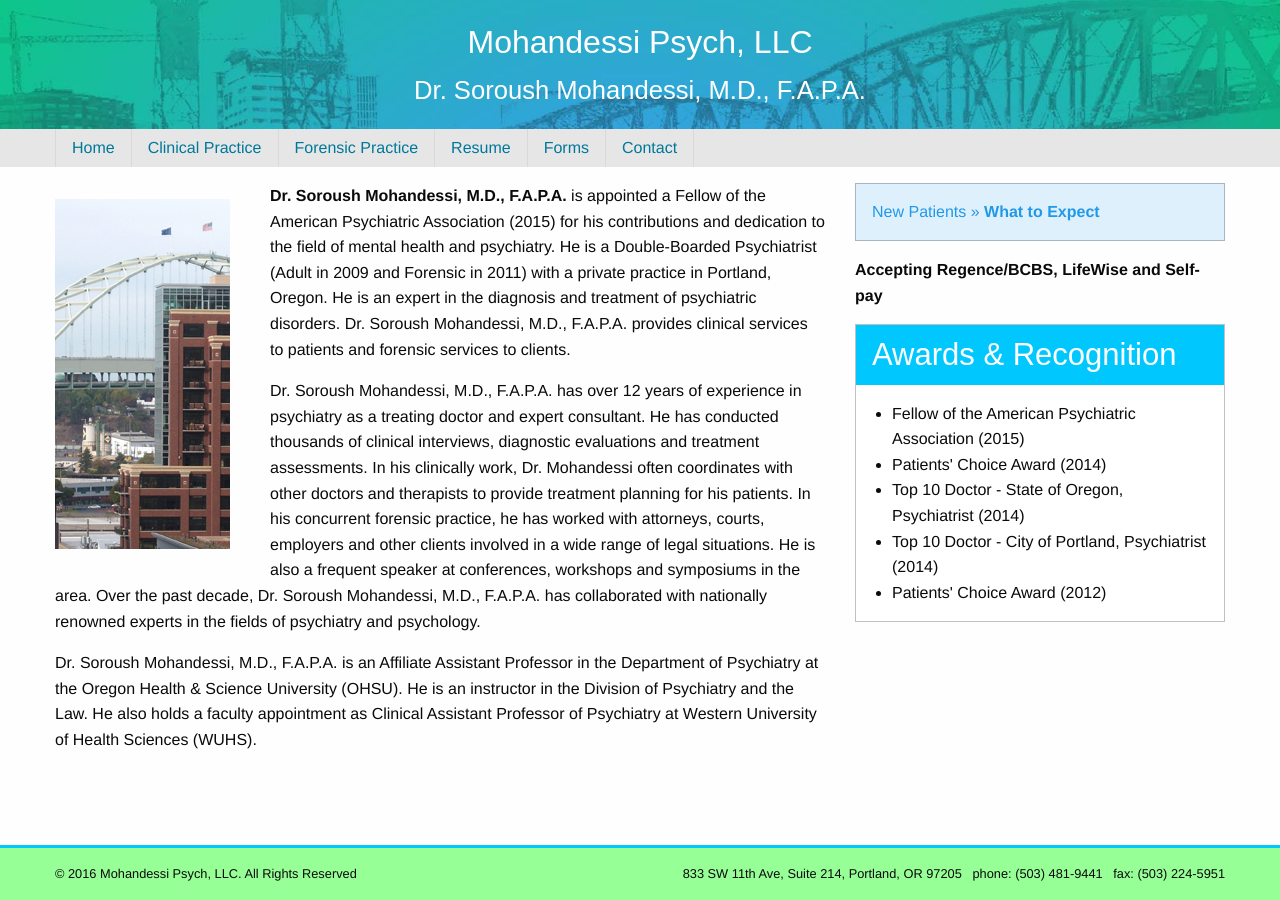
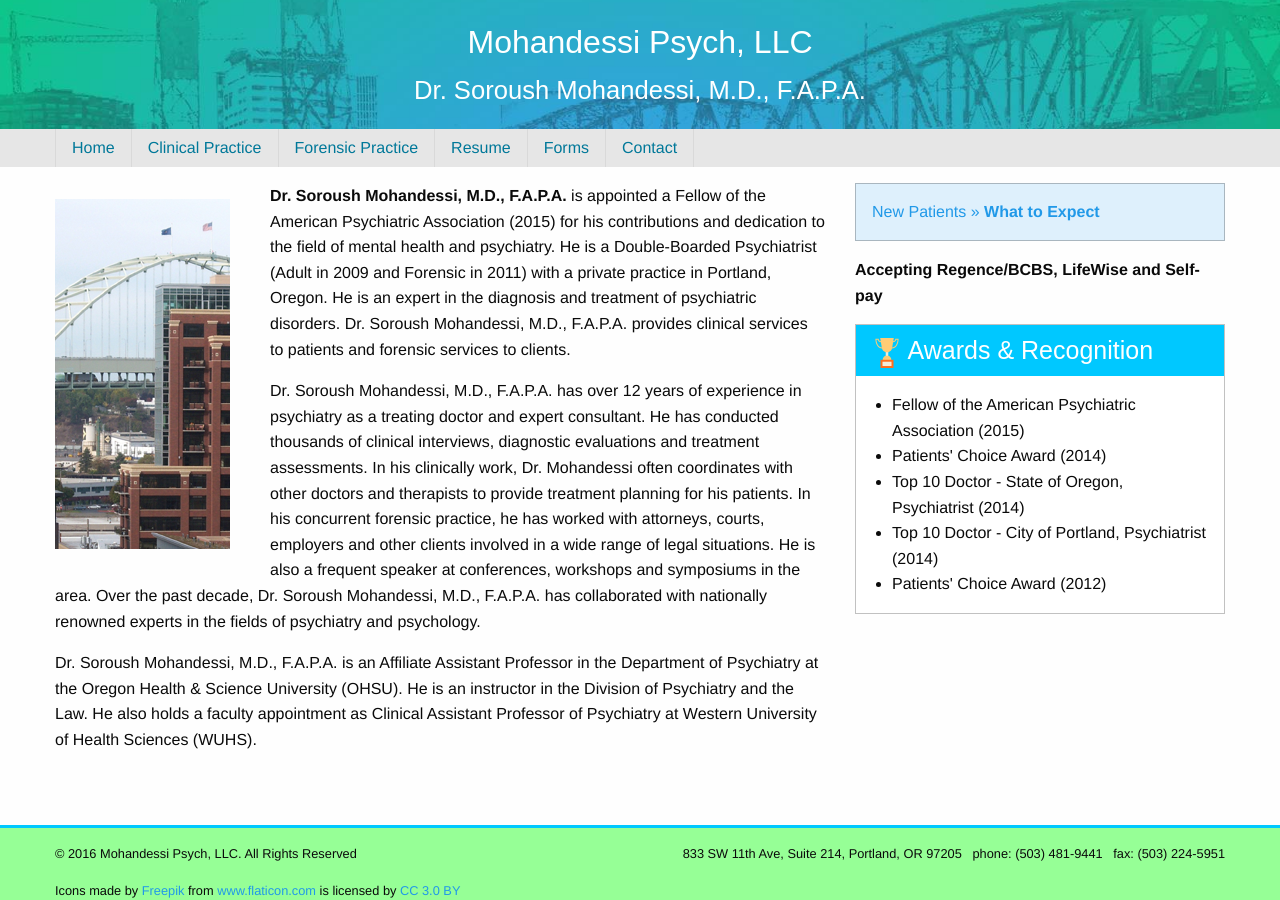
Before and after one commit to kenhowardpdx/mohandessipsych.github.io, a Jekyll site: the page built from index.html, in a window 1280 px wide. Built offline with Jekyll 4.4.1, drawn with Linux system fonts in a browser that asks for light colours; some web fonts are replaced.

Commit message:
Add trophy icon to awards and recognition box

```diff
--- a/_includes/footer.html
+++ b/_includes/footer.html
@@ -27,4 +27,10 @@
 
     </div>
 
+    <div class="row">
+        <div class="column">
+            <div>Icons made by <a href="http://www.flaticon.com/authors/freepik" title="Freepik">Freepik</a> from <a href="http://www.flaticon.com" title="Flaticon">www.flaticon.com</a> is licensed by <a href="http://creativecommons.org/licenses/by/3.0/" title="Creative Commons BY 3.0" target="_blank">CC 3.0 BY</a></div>
+        </div>
+    </div>
+
 </footer>
--- a/index.html
+++ b/index.html
@@ -40,7 +40,7 @@
         <p><strong>Accepting Regence/BCBS, LifeWise and Self-pay</strong></p>
 
         <div class="callout">
-            <h3 class="heading">Awards &amp; Recognition</h3>
+            <h4 class="heading"><img src="/images/trophy.svg" style="width:30px;" /> Awards &amp; Recognition</h4>
 
             <ul>
                 <li>Fellow of the American Psychiatric Association (2015)</li>
```
Also changed, not shown: images/trophy.svg (added).
